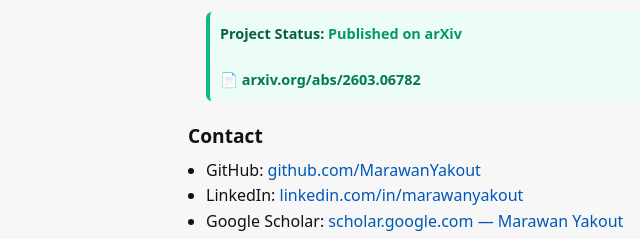
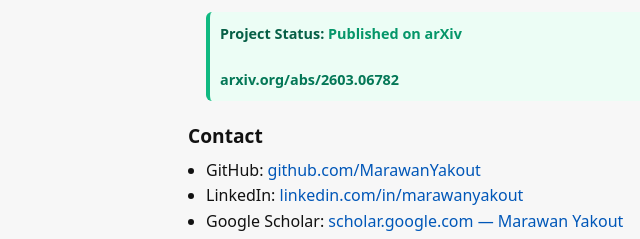
Before and after one commit to MarawanYakout/Portfolio, a plain HTML site: page index.html in a window 1280 px wide. Shown: the part 1880-2119 px from the top of the page, 0-640 px from the left. Drawn offline with Linux system fonts and the light colour scheme.

Commit message:
Update arXiv link in index.html
Removed the file emoji from the arXiv link.

```diff
--- a/index.html
+++ b/index.html
@@ -340,7 +340,7 @@
                             <strong style="color: #065f46;">Project Status:</strong>
                             <span style="color: #059669; font-weight: bold;">Published on arXiv</span><br><br>
                             <a href="https://arxiv.org/abs/2603.06782" target="_blank" rel="noopener noreferrer" style="color: #047857; font-weight: 600;">
-                                📄 arxiv.org/abs/2603.06782
+                                arxiv.org/abs/2603.06782
                             </a>
                         </div>
                     </li>
```
